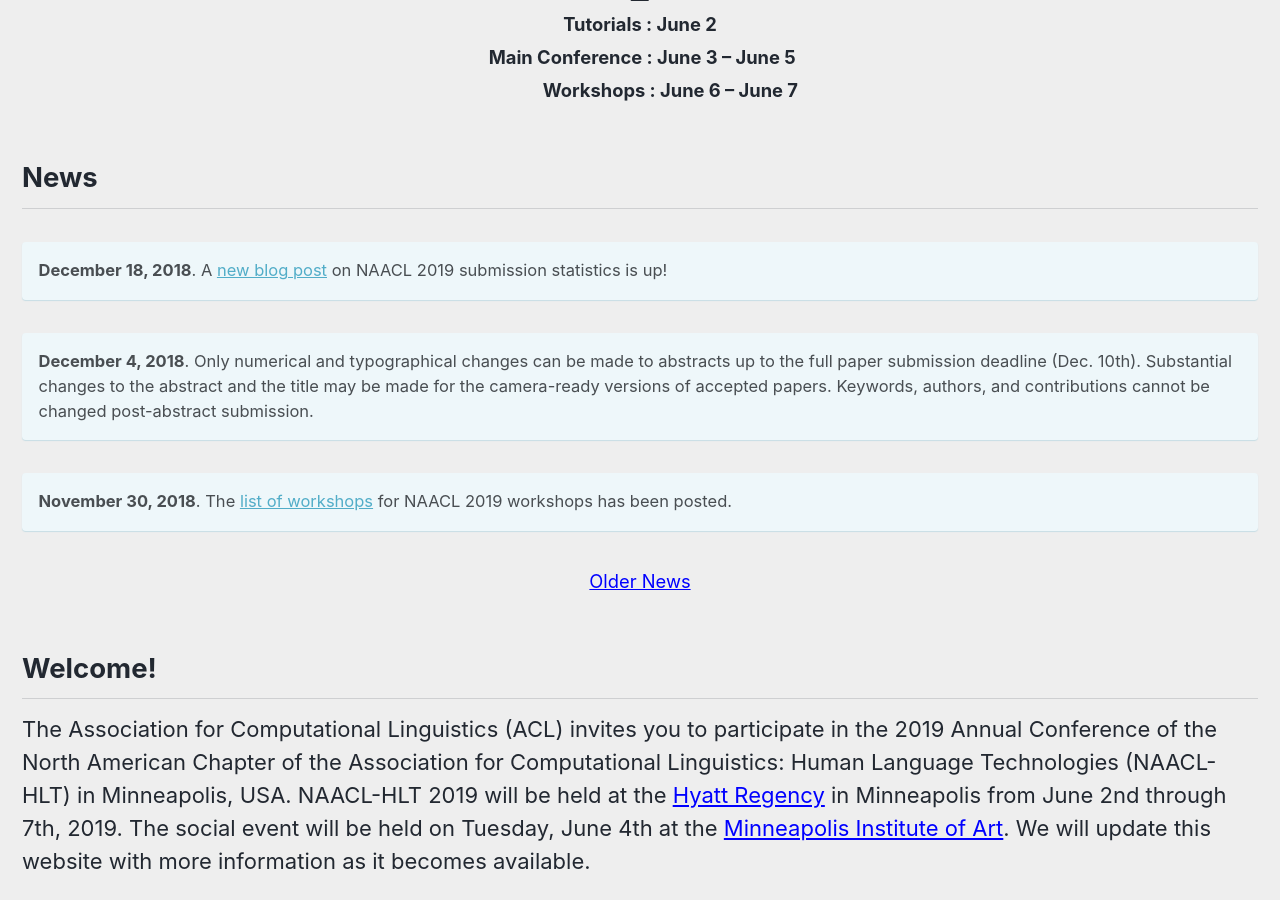
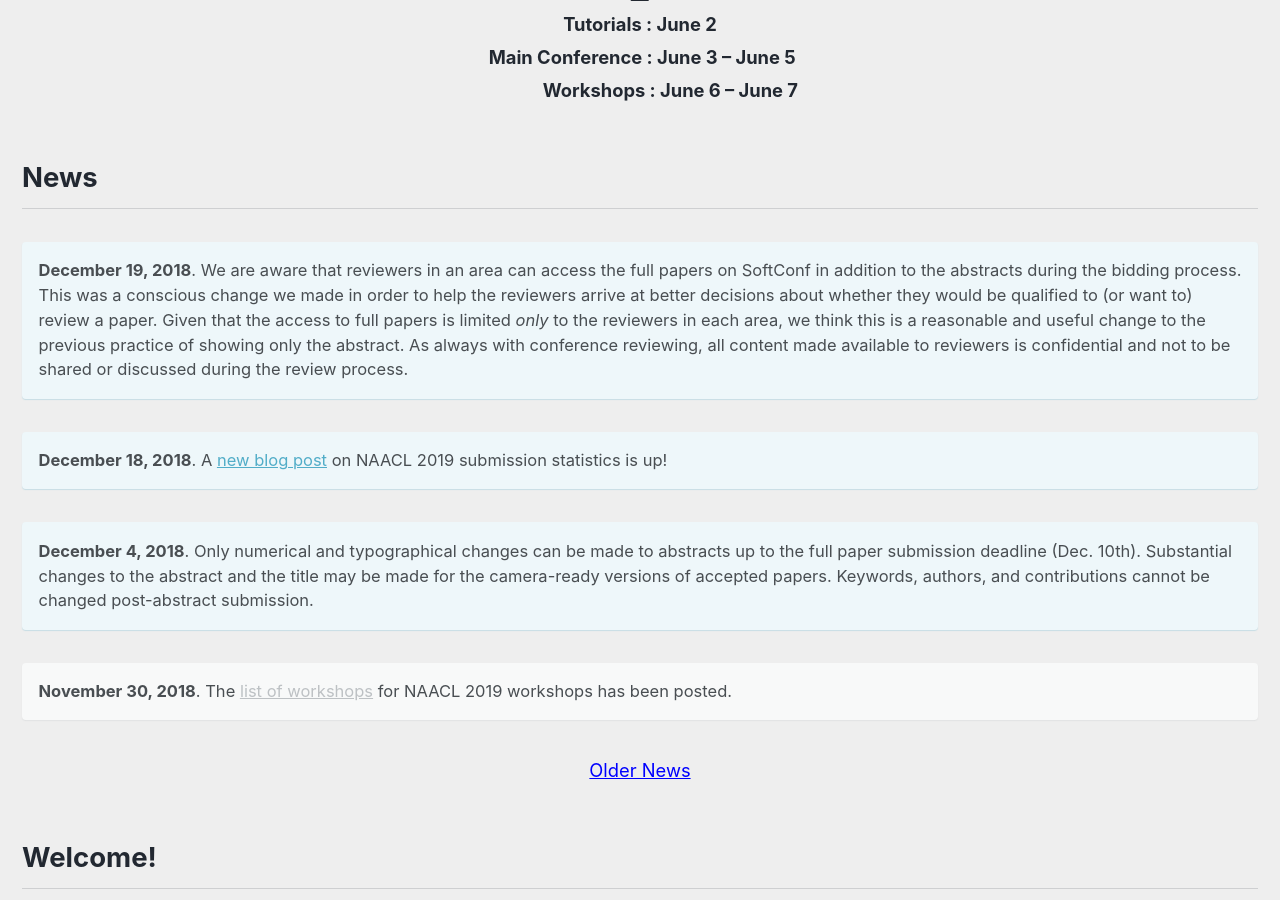
Before and after one commit to naacl-org/naacl-2021-website, a Jekyll site: the page built from _pages/home.md, in a window 1280 px wide and 900 px high, scrolled down 537 px. Built offline with Jekyll 4.4.1, drawn with Linux system fonts in a browser that asks for light colours; nearby versions of some CDN libraries.

Commit message:
Add news item about full papers vs. abstracts.

```diff
--- a/_pages/home.md
+++ b/_pages/home.md
@@ -16,6 +16,9 @@
 
 <h2>News</h2>
 
+**December 19, 2018**. We are aware that reviewers in an area can access the full papers on SoftConf in addition to the abstracts during the bidding process. This was a conscious change we made in order to help the reviewers arrive at better decisions about whether they would be qualified to (or want to) review a paper. Given that the access to full papers is limited _only_ to the reviewers in each area, we think this is a reasonable and useful change to the previous practice of showing only the abstract. As always with conference reviewing, all content made available to reviewers is confidential and not to be shared or discussed during the review process.
+{: .notice--info}
+
 **December 18, 2018**. A [new blog post](/blog/submission-info) on NAACL 2019 submission statistics is up!
 {: .notice--info}
 
@@ -23,7 +26,7 @@
 {: .notice--info}
 
 **November 30, 2018**. The [list of workshops](/program/workshops) for NAACL 2019 workshops has been posted.
-{: .notice--info}
+{: .notice}
 
 <div class="text-center">
     <a href="/archive/" style="font-size: smaller; font-decoration: italic;">Older News</a>
```
